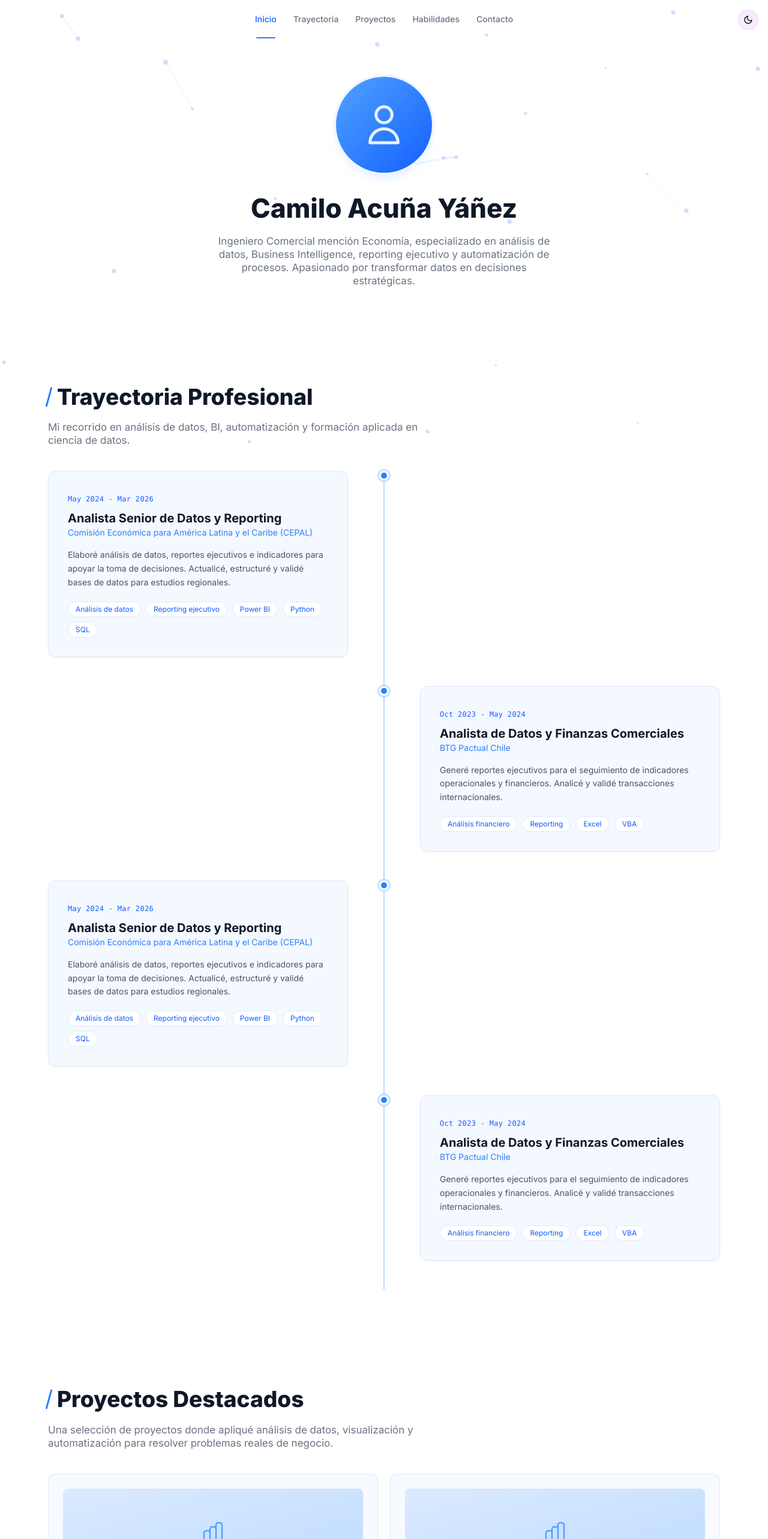
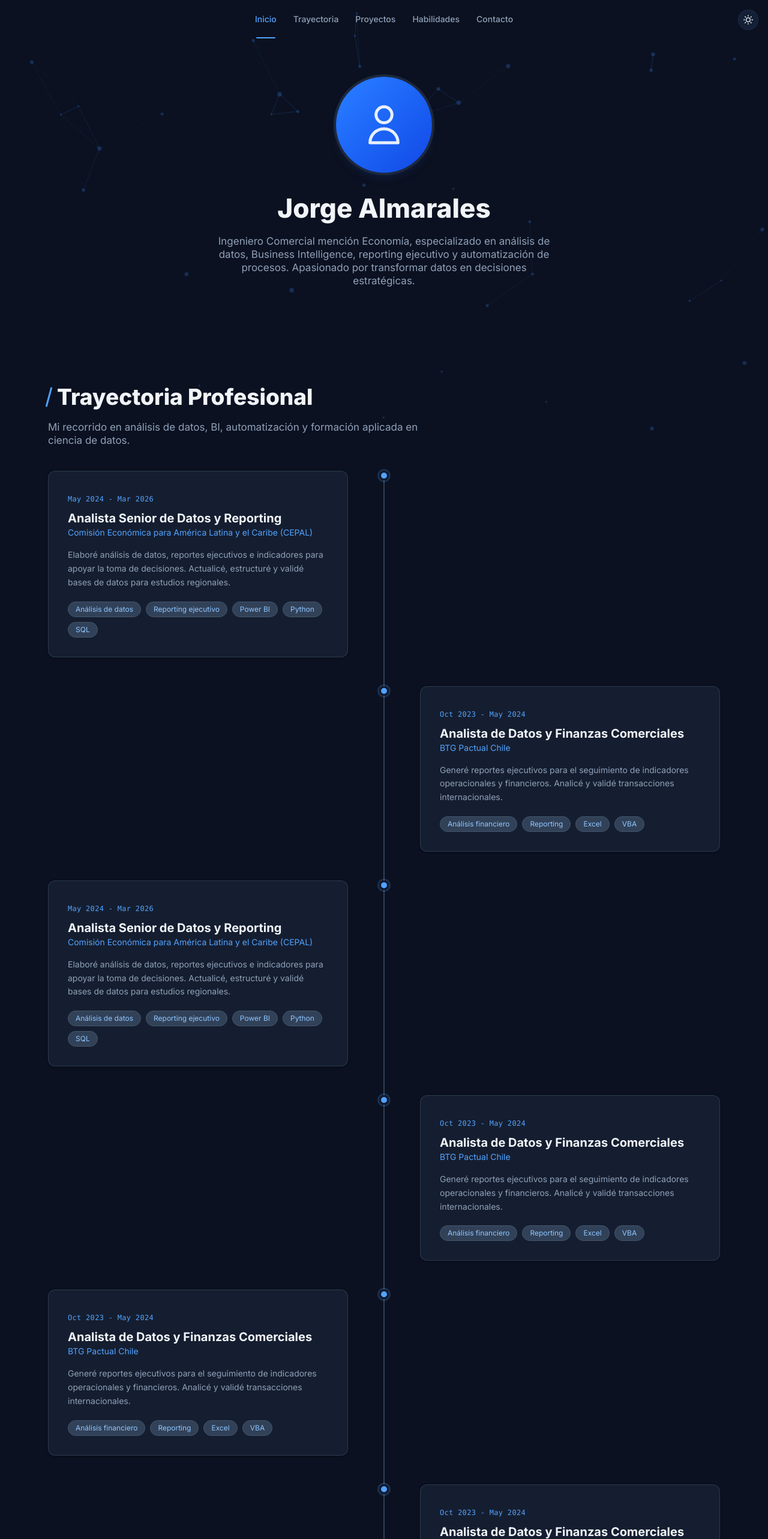
Before and after one commit to jorge-almarales22/cv_jorge_almarales, a React (Vite) app in the folder cv-react/: page / in a window 1280 px wide. Shown: the top 2566 px of the page at 60% size. Built offline with nearby package versions, Linux system fonts and the light colour scheme.

Commit message:
Pequeños Ajustes en la landing

```diff
--- a/cv-react/src/components/BackgroundParticles.jsx
+++ b/cv-react/src/components/BackgroundParticles.jsx
@@ -30,7 +30,7 @@ const BackgroundParticles = () => {
       color: { value: "#3b82f6" },
       links: { color: "#3b82f6", distance: 150, enable: true, opacity: 0.15, width: 1 },
       move: { enable: true, speed: 0.8, direction: "none", random: false, straight: false, outModes: { default: "bounce" } },
-      number: { density: { enable: true, area: 800 }, value: 50 },
+      number: { density: { enable: true, area: 800 }, value: 75 },
       opacity: { value: 0.25 },
       shape: { type: "circle" },
       size: { value: { min: 1.5, max: 4 } },
--- a/cv-react/src/components/ThemeToggle.jsx
+++ b/cv-react/src/components/ThemeToggle.jsx
@@ -2,10 +2,10 @@ import React, { useState, useEffect } from 'react';
 import { FiSun, FiMoon } from 'react-icons/fi';
 
 const ThemeToggle = () => {
-  const [theme, setTheme] = useState('default-light');
+  const [theme, setTheme] = useState('default-dark');
 
   useEffect(() => {
-    const savedTheme = localStorage.getItem('theme') || 'default-light';
+    const savedTheme = localStorage.getItem('theme') || 'default-dark';
     setTheme(savedTheme);
     document.documentElement.setAttribute('data-theme', savedTheme);
   }, []);
@@ -20,7 +20,7 @@ const ThemeToggle = () => {
   return (
     <button
       onClick={toggleTheme}
-      className="fixed top-4 right-4 z-50 p-2 rounded-full bg-accent/10 border border-accent/10 hover:border-accent/40 transition-all"
+      className="fixed top-4 right-16 md:right-4 z-50 p-2 rounded-full bg-accent/10 border border-accent/10 hover:border-accent/40 transition-colors"
       aria-label="Toggle Theme"
     >
       {theme === 'default-light' ? <FiMoon /> : <FiSun />}
--- a/cv-react/src/sections/Experience.jsx
+++ b/cv-react/src/sections/Experience.jsx
@@ -29,6 +29,27 @@ const experiences = [
     date: "Oct 2023 - May 2024",
     desc: "Generé reportes ejecutivos para el seguimiento de indicadores operacionales y financieros. Analicé y validé transacciones internacionales.",
     tags: ["Análisis financiero", "Reporting", "Excel", "VBA"]
+  },
+  {
+    role: "Analista de Datos y Finanzas Comerciales",
+    company: "BTG Pactual Chile",
+    date: "Oct 2023 - May 2024",
+    desc: "Generé reportes ejecutivos para el seguimiento de indicadores operacionales y financieros. Analicé y validé transacciones internacionales.",
+    tags: ["Análisis financiero", "Reporting", "Excel", "VBA"]
+  },
+  {
+    role: "Analista de Datos y Finanzas Comerciales",
+    company: "BTG Pactual Chile",
+    date: "Oct 2023 - May 2024",
+    desc: "Generé reportes ejecutivos para el seguimiento de indicadores operacionales y financieros. Analicé y validé transacciones internacionales.",
+    tags: ["Análisis financiero", "Reporting", "Excel", "VBA"]
+  },
+  {
+    role: "Analista de Datos y Finanzas Comerciales",
+    company: "BTG Pactual Chile",
+    date: "Oct 2023 - May 2024",
+    desc: "Generé reportes ejecutivos para el seguimiento de indicadores operacionales y financieros. Analicé y validé transacciones internacionales.",
+    tags: ["Análisis financiero", "Reporting", "Excel", "VBA"]
   }
 ];
 
--- a/cv-react/src/sections/Hero.jsx
+++ b/cv-react/src/sections/Hero.jsx
@@ -24,7 +24,7 @@ const Hero = () => {
           transition={{ duration: 0.5, delay: 0.15 }}
           className="text-[2rem] md:text-[2.75rem] font-extrabold text-gray-900 dark:text-slate-100 leading-tight mb-4"
         >
-          Camilo Acuña Yáñez
+          Jorge Almarales
         </motion.h1>
 
         <motion.p
```
